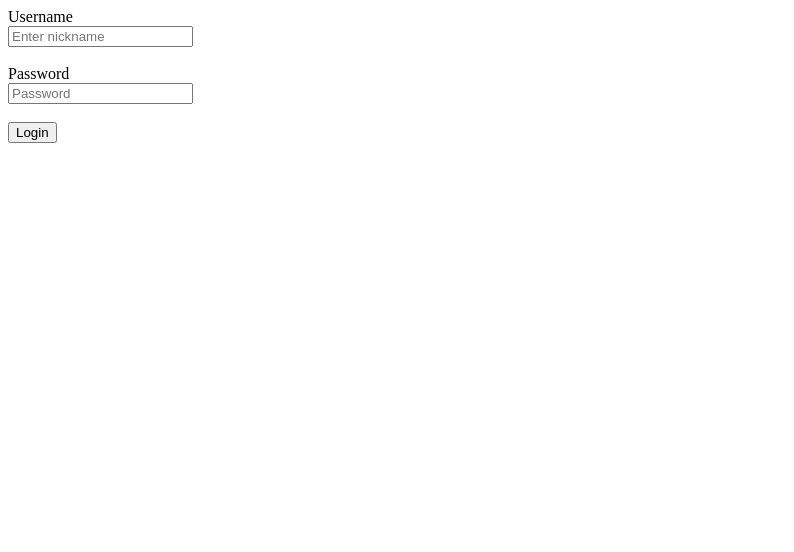
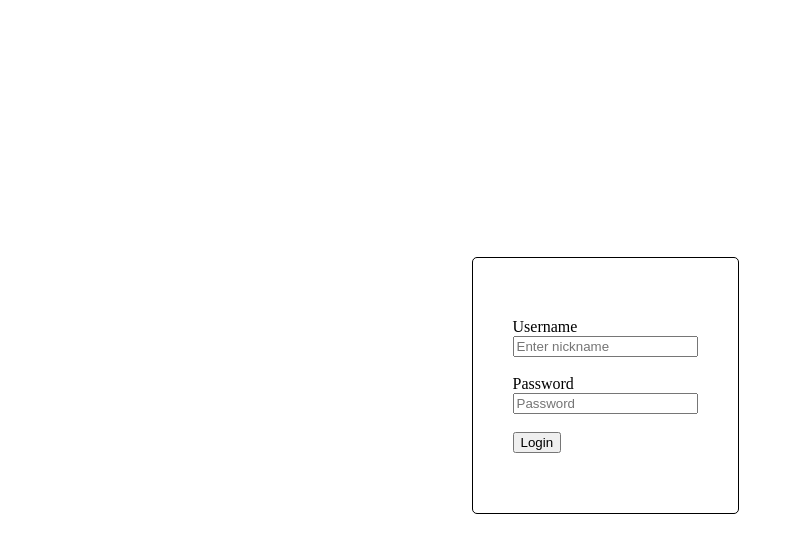
Before and after one commit to Daniel-Prada27/SnakeGame, a plain HTML site: page index.html in a window 1280 px wide. Shown: the whole page, without its empty margins (0-794 px from the left). Drawn offline with Linux system fonts and the light colour scheme.

Commit message:
Add basic positioning with css

```diff
--- a/css/login.css
+++ b/css/login.css
@@ -0,0 +1,24 @@
+body {
+    display: flex;
+    height: 100vh;
+    margin: 0;
+    flex-direction: column;
+    align-items: center;
+    justify-content: center;
+}
+
+.login-container {
+    display: flex;
+    align-self: center;
+    border: 1px solid black;
+    border-radius: 5px;
+    margin-right: 70px;
+    margin-bottom: 30px;
+
+    padding: 60px 40px 60px 40px;
+    /* background-color: ; */
+}
+
+/* form {
+    align-self: center;
+} */
--- a/index.html
+++ b/index.html
@@ -3,6 +3,7 @@
 <head>
     <meta charset="UTF-8">
     <meta name="viewport" content="width=device-width, initial-scale=1.0">
+    <link rel="stylesheet" href="./css/login.css">
     <title>Login</title>
 </head>
 <body>
```
